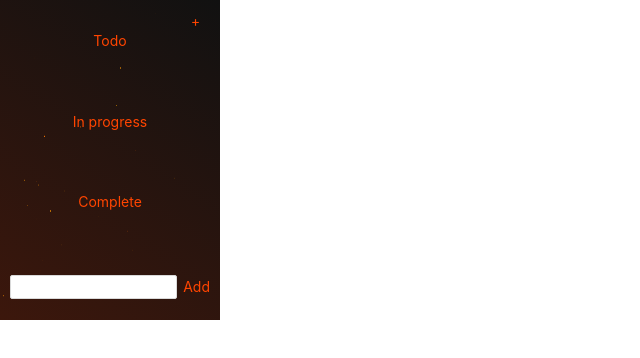
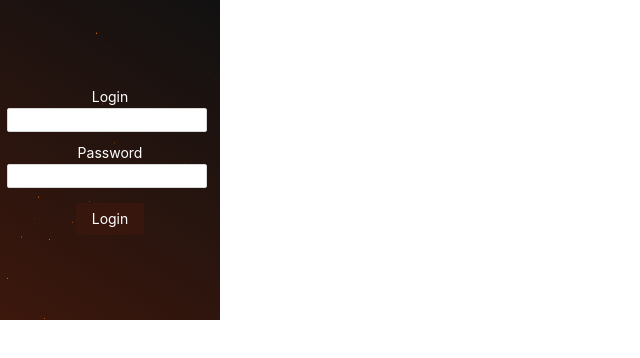
Before and after one commit to VladIliukhaAleannLab/Chrome-Extension-TODO-list, a React (Create React App) app: page / in a window 1280 px wide. Shown: the top 358 px of the page, without its empty margins (0-640 px from the left). Built offline with nearby package versions, Linux system fonts and the light colour scheme.

Commit message:
add user aut

```diff
--- a/src/App.js
+++ b/src/App.js
@@ -6,20 +6,23 @@ import domAction from "./dom/domAction";
 import TodoList from "./components/todoList";
 import bgAction from "./dom/bgAction";
 import FlameBG from "./components/canvas/FlameBG";
-
+import {useSelector} from "react-redux";
+import Auth from "./components/auth";
 
 function App() {
 
-    const test = async () => {
-        await domAction('alert', {text: 'hello'})
-    };
-
-    window.test = test
+    const user = useSelector(state => state.user);
 
     return (
         <div className="App">
             <FlameBG />
-            <TodoList/>
+            {
+                user.isLogin ? (
+                    <TodoList/>
+                ) : (
+                    <Auth user={user}/>
+                )
+            }
         </div>
     );
 }
--- /dev/null
+++ b/src/components/auth/index.js
@@ -0,0 +1,39 @@
+import React, {useState} from 'react';
+import {Button, Input} from "antd";
+import {useDispatch} from 'react-redux'
+import useTextField from "../../hooks/useTextField";
+import {checkUser, setUser} from "../../reducers/userReducer";
+import './style.css'
+
+export default ({user}) => {
+    const dispatch = useDispatch();
+
+    const [isLogin, setLogin] = useState(true);
+
+    const loginInput = useTextField('');
+    const passwordInput = useTextField('');
+
+    const onLogin = () => {
+      const user = {
+          name: loginInput.value,
+          password: passwordInput.value,
+      };
+      dispatch(checkUser(user));
+    };
+
+    const onSignIn = () => {
+
+    };
+
+    return (
+        <div className={'wrap-auth'}>
+            <div>Login</div>
+            <Input style={{marginBottom: '10px'}} {...loginInput}/>
+
+            <div>Password</div>
+            <Input style={{marginBottom: '15px'}} {...passwordInput}/>
+            {user.message && <div className={'err-message'}>{user.message}</div>}
+            <Button onClick={isLogin ? onLogin : onSignIn }>{isLogin ? 'Login' : 'Sign In'}</Button>
+        </div>
+    )
+}
--- /dev/null
+++ b/src/components/auth/style.css
@@ -0,0 +1,13 @@
+.wrap-auth {
+    height: 100%;
+    display: flex;
+    flex-direction: column;
+    align-items: center;
+    justify-content: center;
+}
+
+.err-message {
+    margin-top: -15px;
+    color: var(--error);
+    font-size: 10px;
+}
--- a/src/reducers/index.js
+++ b/src/reducers/index.js
@@ -1,10 +1,12 @@
 import {createStore, combineReducers} from 'redux'
 import stylesReducer from "./stylesReducer";
 import listReducer from "./listReducer";
+import userReducer from "./userReducer";
 
 const rootReducer = combineReducers({
     styles: stylesReducer,
-    todoList: listReducer
+    todoList: listReducer,
+    user: userReducer
 });
 
 export const store = createStore(rootReducer);
--- a/src/reducers/stylesReducer.js
+++ b/src/reducers/stylesReducer.js
@@ -29,7 +29,8 @@ const defaultState = {
     '--marginItem': '2px auto',
     '--maxWidthModalTitle': '90%',
     '--minWidthDroppableList': '18px',
-    '--thumbdbg': 'orangered'
+    '--thumbdbg': 'orangered',
+    '--error': 'red'
 };
 
 const SMALL_SIZE = {
--- /dev/null
+++ b/src/reducers/userReducer.js
@@ -0,0 +1,52 @@
+import {getLocalStoreItem, updateLocalStorage} from "../helpers";
+
+const INIT_STATE = {
+    isLogin: false,
+    message: '',
+};
+
+const USERS = {
+  'Jolly Roger': '12345'
+};
+
+// types
+const SET_USER = 'SET_USER';
+const CHECK_USER = 'CHECK_USER';
+
+
+// reducer
+export default (state = getDefaultState(), action) => {
+    const {type, payload} = action;
+    switch (type) {
+        case SET_USER:
+            updateLocalStorage('user', payload);
+            return payload;
+        case CHECK_USER:
+            if (USERS[payload['name']] === payload['password']) {
+                const user = {...INIT_STATE, isLogin: true, ...payload};
+                updateLocalStorage('user', user);
+                return user;
+            } else {
+                return {
+                    ...INIT_STATE,
+                    name: payload['name'],
+                    message: USERS[payload['name']] ? 'wrong password' : 'wrong name'
+                }
+            }
+
+        default:
+            return state;
+    }
+}
+
+const getDefaultState = () => {
+    const cacheItem = getLocalStoreItem('user');
+    if (cacheItem) return cacheItem;
+    return INIT_STATE
+};
+
+
+// actions
+export const setUser = (user) => ({type: SET_USER, payload: user});
+
+export const checkUser = (user) => ({type: CHECK_USER, payload: user});
```
